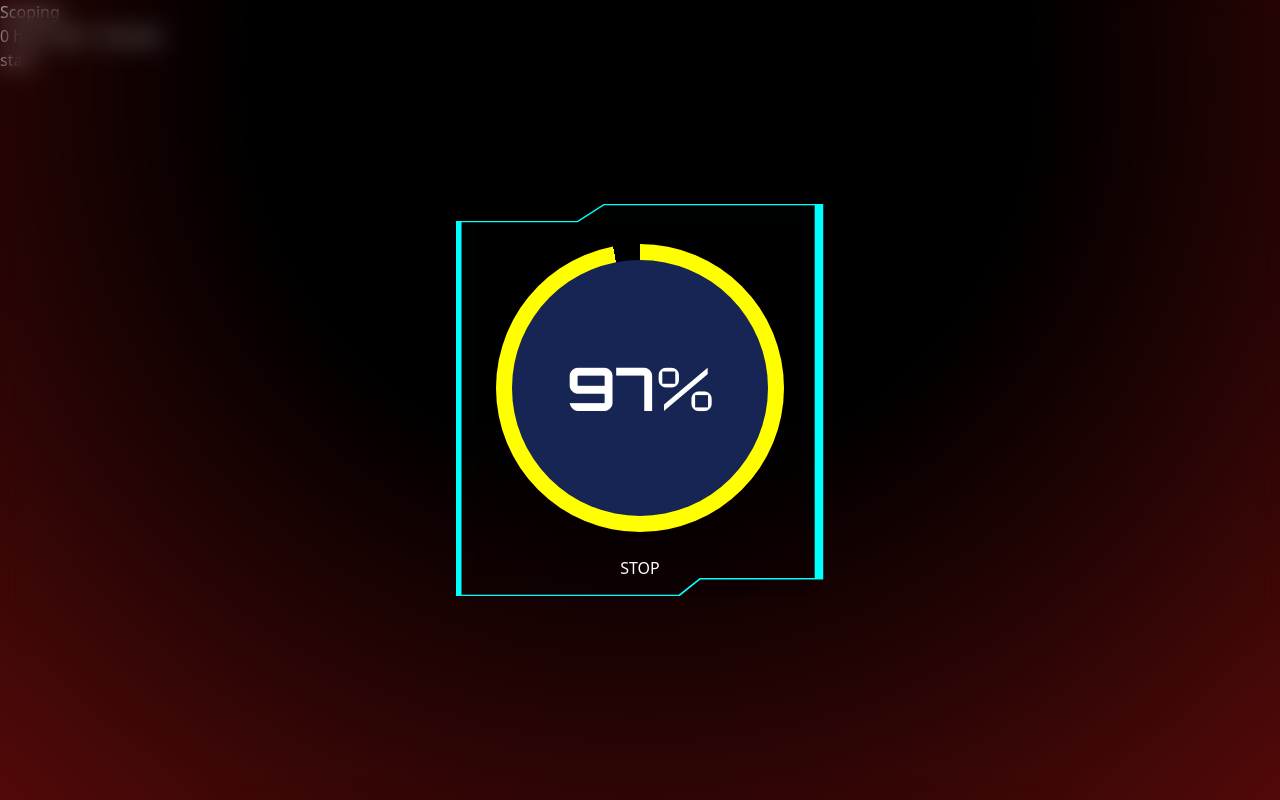
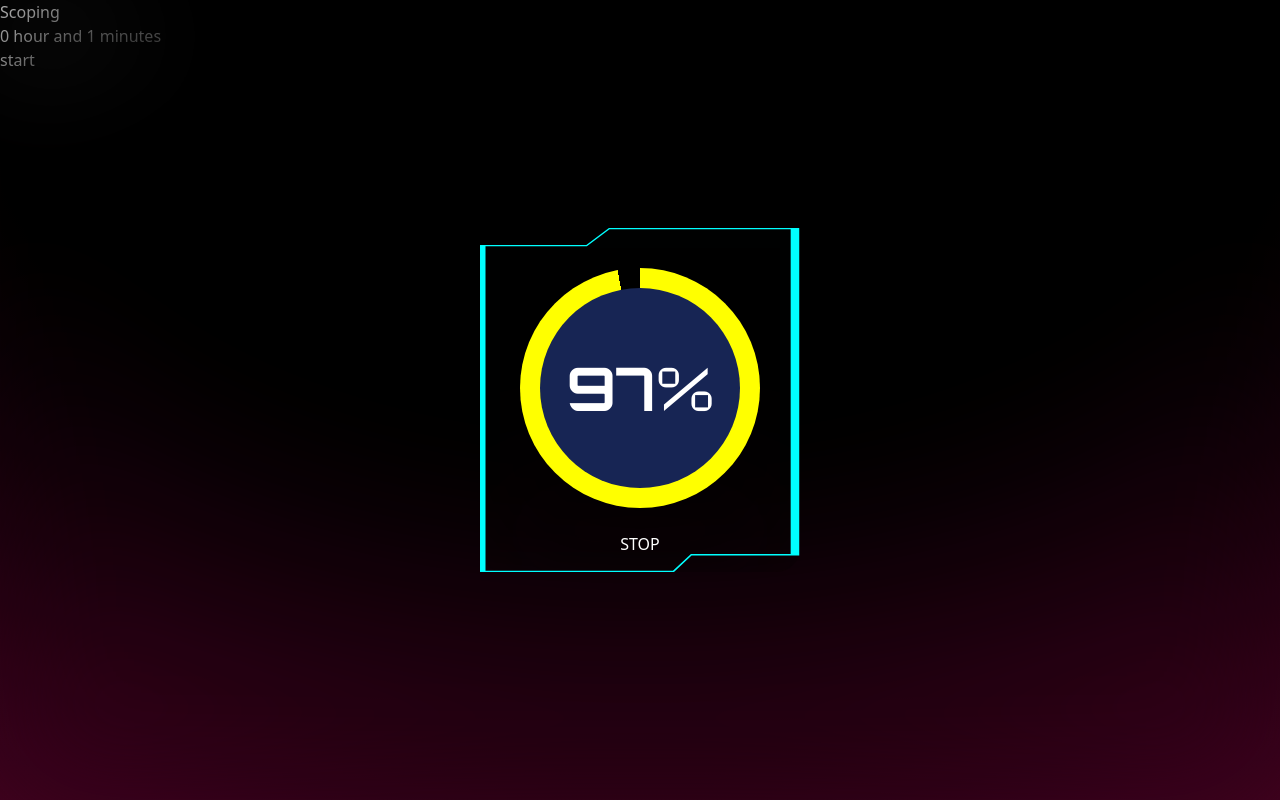
Before and after one commit to Scapy47/Spark, a React (Vite) app: page / in a window 1280 px wide. Both pictures are taken after a click on the button "start". Built offline with nearby package versions, Linux system fonts and the light colour scheme.

Commit message:
basic theme mod

```diff
--- a/src/components/Sequence.jsx
+++ b/src/components/Sequence.jsx
@@ -54,9 +54,9 @@ const Sequence = () => {
         <section className=''>
             <Modal className="w-fit h-fit" open={showModal} func={setShowModal}>
                 <div className="grid place-items-center">
-                    <div id='redial_progress' className='rounded-full w-72 h-72 grid place-items-center m-6'
+                    <div id='redial_progress' className='rounded-full min-w-60 max-w-72 min-h-60 max-h-72 grid place-items-center m-6'
                         style={{ background: `conic-gradient(yellow ${percentage}%, 0, transparent)` }}>
-                        <div className="rounded-full w-64 h-64 grid place-items-center bg-blue-950">
+                        <div className="rounded-full w-5/6 h-5/6 grid place-items-center bg-blue-950">
                             <div className='flex flex-col place-items-center'>
                                 <p className='font-bold text-6xl flex items-center font-Orbitron'>{percentage}<p className="font-thin">%</p></p>
                             </div>
--- a/src/index.css
+++ b/src/index.css
@@ -3,6 +3,7 @@
 @tailwind utilities;
 
 :root {
+    user-select: none;
     color-scheme: dark;
 }
 
@@ -11,16 +12,14 @@
         @apply h-dvh;
     }
 
-    #root,
     body {
-        user-select: none;
         @apply h-full;
-        background: radial-gradient(circle at 50% 10%, #000 40%, #5e0b0b 100%);
+        background: radial-gradient(125% 125% at 50% 10%, black 40%, #630330 100%);
     }
 
 
     dialog {
-        @apply select-none backdrop:backdrop-blur-md backdrop-blur-3xl bg-transparent focus:outline-none rounded-3xl p-4;
+        @apply select-none backdrop:backdrop-blur-3xl backdrop-blur-3xl bg-transparent focus:outline-none rounded-3xl p-4;
     }
 }
 
```
